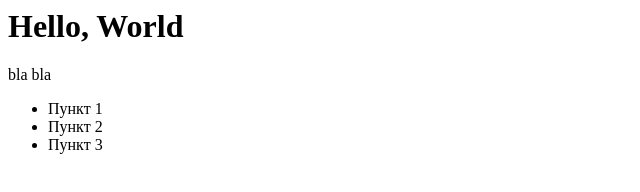
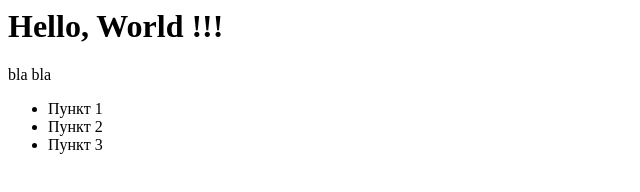
Before and after one commit to webSergik/learn, a website: page index.html in a window 1280 px wide. Shown: the full height of the page, 0-640 px from the left. Drawn offline with Linux system fonts and the light colour scheme.

Commit message:
sergey edit index.html

```diff
--- a/index.html
+++ b/index.html
@@ -1,6 +1,6 @@
 <html>
   <body>
-    <h1>Hello, World</h1>
+    <h1>Hello, World !!!</h1>
     <p>bla bla</p>
     <ul>
       <li>Пункт 1</li>
```
